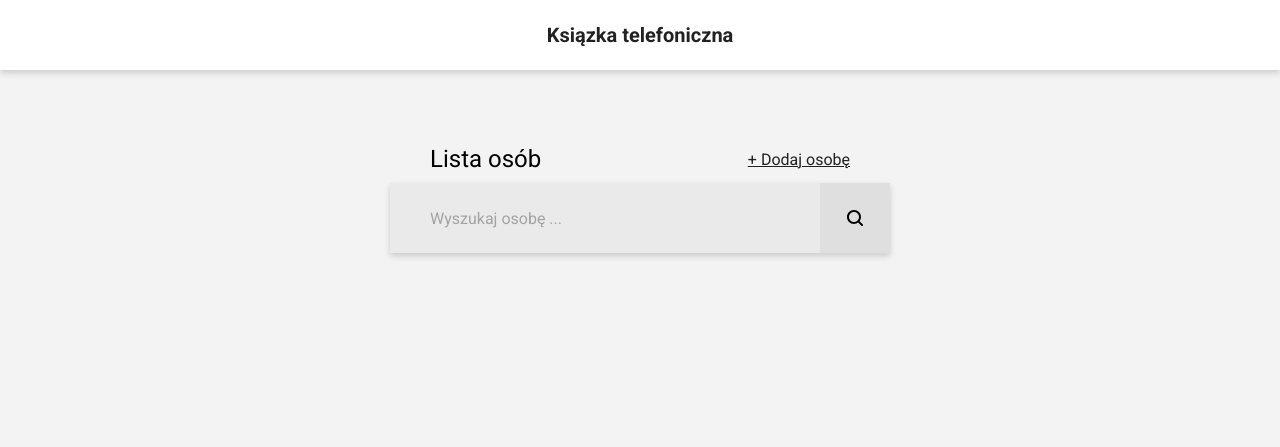
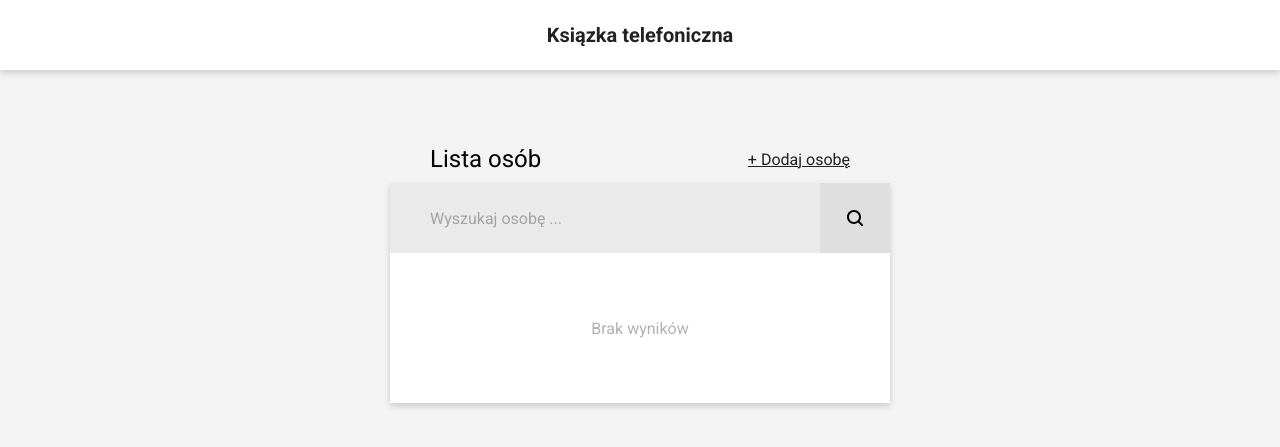
Before and after one commit to gstark0/phonebook-rectruitment-task, a Django app: page /phonebook/ in a window 1280 px wide. Shown: the top 447 px of the page. Run offline with Django 3.2, Linux system fonts and the light colour scheme; data that the repository does not hold is empty.

Commit message:
No results message

```diff
--- a/phonebookapp/static/css/main.css
+++ b/phonebookapp/static/css/main.css
@@ -83,6 +83,16 @@ html, body {
 
 #search-container {
     display: flex;
+}
+
+#no-results {
+    height: 150px;
+    width: 100%;
+    display: flex;
+    justify-content: center;
+    align-items: center;
+    font-size: 16px;
+    opacity: .3;
 }
 
 #search-container button {
--- a/phonebookapp/templates/phonebookapp/index.html
+++ b/phonebookapp/templates/phonebookapp/index.html
@@ -15,6 +15,7 @@
             </button>
         </form>
         <div id="contacts-list">
+            {% if people %}
                 {% for person in people %}
                     <div class="contact">
                         <div class="contact-left">
@@ -44,6 +45,11 @@
                         </div>
                     </div>
                 {% endfor %}
+            {% else %}
+                    <div id="no-results">
+                        Brak wyników
+                    </div>
+            {% endif %}
         </div>
     </div>
 </div>
```
Also changed, not shown: 1 other file. Lines whose indentation alone changed are shown as unchanged.
